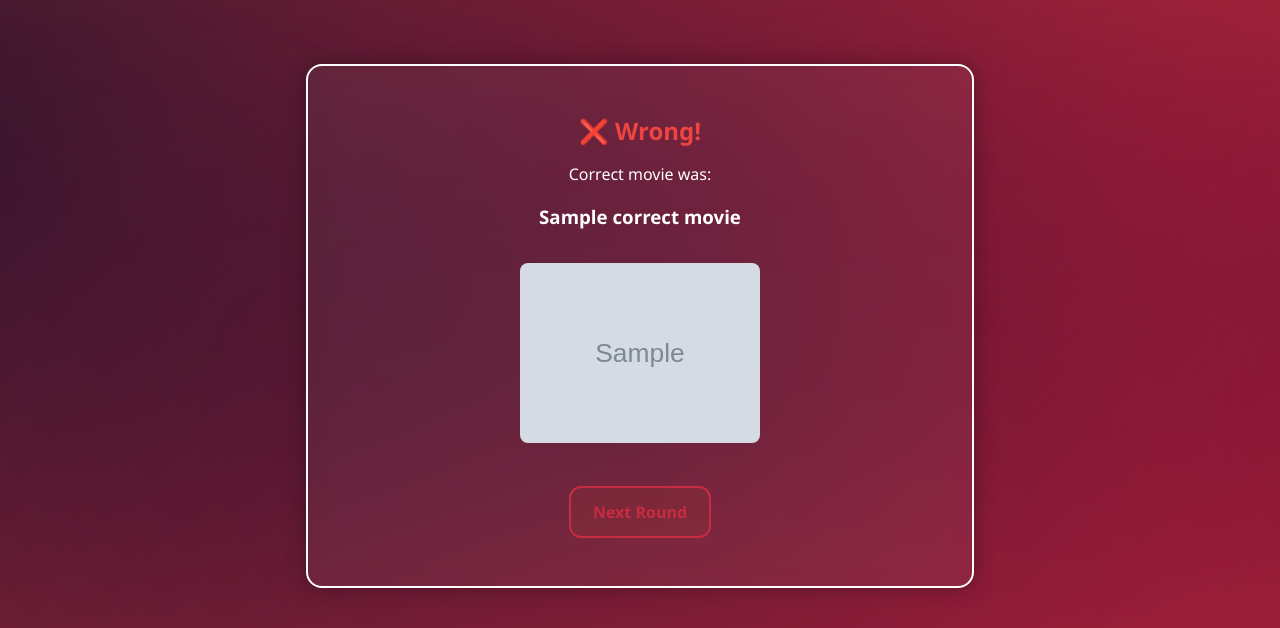
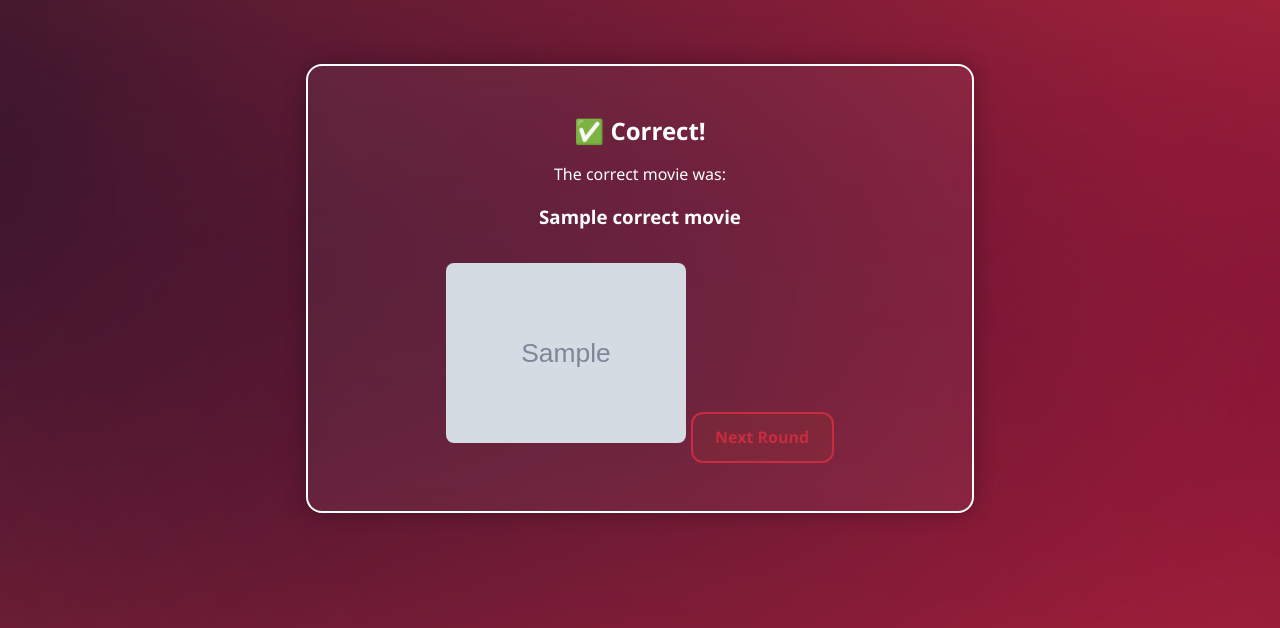
Before and after one commit to Alfemil99/IMDBQuiz, a Flask app: template app/templates/result.html in a window 1280 px wide. Shown: the top 628 px of the page. Run offline with Flask 3, Linux system fonts and the light colour scheme; the template is opened without the code that fills it: most values are stand-ins (such as "Sample title", 1, 10 or a date in 2020); grey boxes marked "Sample" are stand-in pictures.

Commit message:
Update result.html
Fjernede wrong, fordi den allerede var i GameOver.html

```diff
--- a/app/templates/result.html
+++ b/app/templates/result.html
@@ -1,5 +1,5 @@
 <!DOCTYPE html>
-<html>
+<html lang="en">
 <head>
   <meta charset="UTF-8">
   <title>IMDb Guessing Game</title>
@@ -9,23 +9,14 @@
   <div class="animated-bg"></div>
 
   <div class="card">
-    <h2 style="margin-bottom: 1rem;">
-      {% if result == 'correct' %}
-        <span style="color: #00ff99;">✅ Correct!</span>
-      {% else %}
-        <span style="color: #ee4540;">❌ Wrong!</span>
-      {% endif %}
-    </h2>
+    <h2 class="correct-title">✅ Correct!</h2>
 
-    <p>Correct movie was:</p>
+    <p>The correct movie was:</p>
     <h3>{{ correct_movie.title }}</h3>
 
     <img class="poster" src="{{ correct_movie.poster_link }}" alt="Poster">
 
-    <br><br>
-
     <a href="{{ url_for('main.game') }}" class="hint-btn">Next Round</a>
   </div>
-
 </body>
 </html>
```
